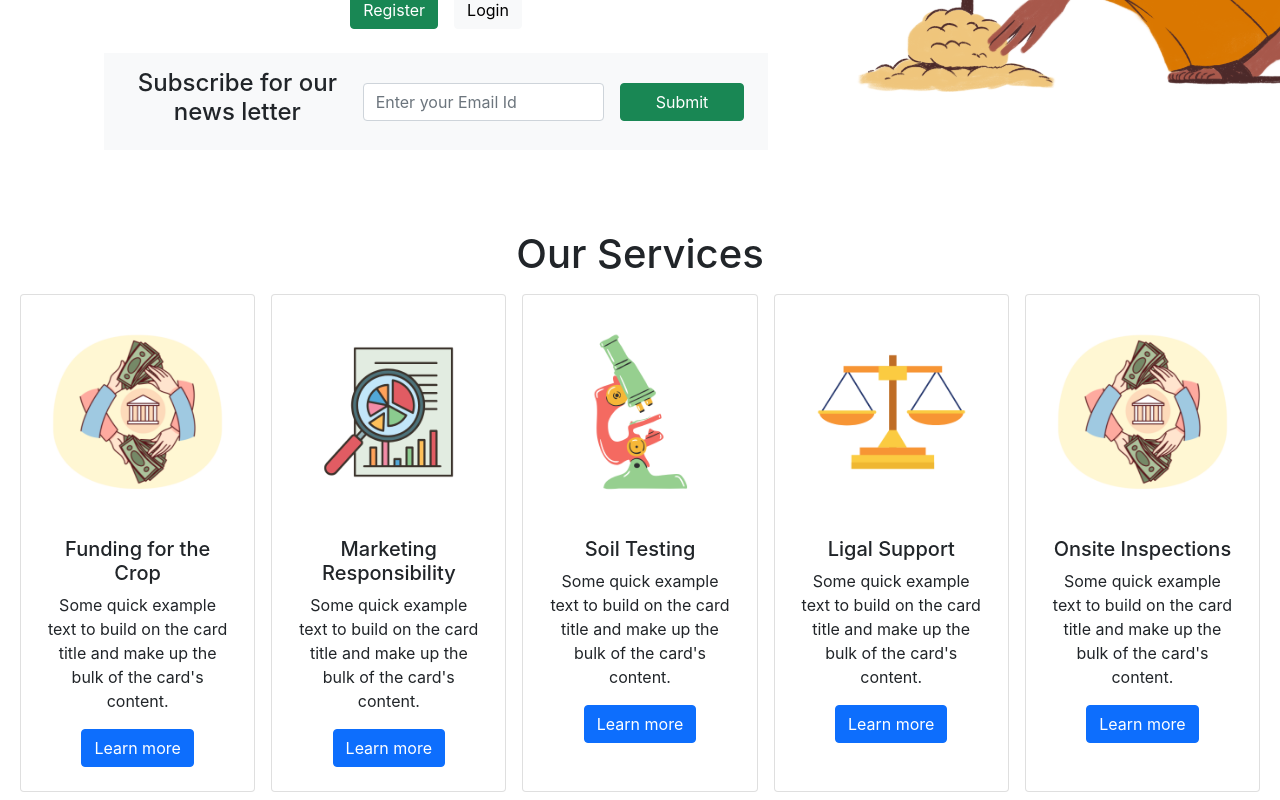
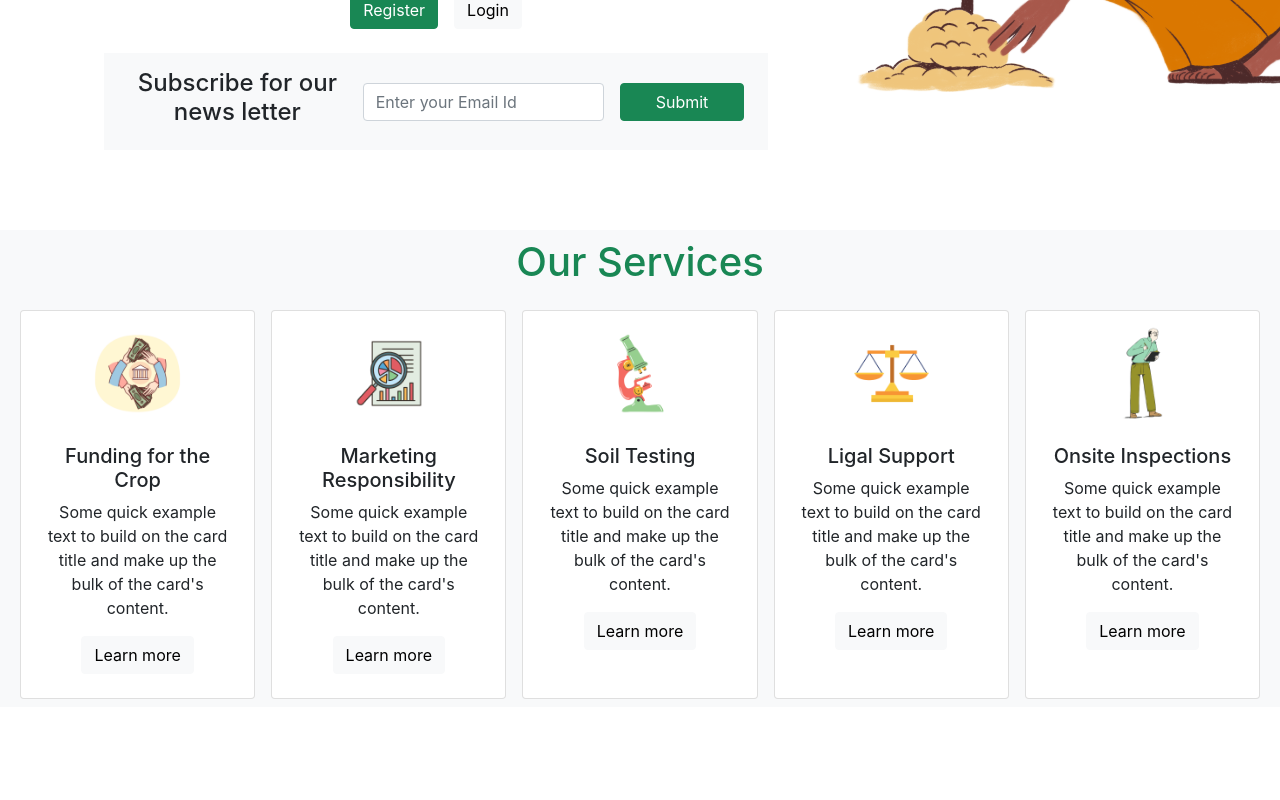
Before and after one commit to HariSirikonda/Agrivive, a React (Create React App) app: page / in a window 1280 px wide. Shown: the part 460-1260 px from the top of the page. After the commit the page ends 1167 px from the top, so only its background shows below. Built offline with nearby package versions, Linux system fonts and the light colour scheme.

Commit message:
Done Services Section

```diff
--- a/src/components/home.js
+++ b/src/components/home.js
@@ -6,6 +6,7 @@ import Loans from './images/loans.png';
 import Marketing from './images/Marketing.png';
 import Ligal from './images/ligal.png';
 import Testing from './images/testing.png';
+import Inspection from './images/inspection.png';
 
 function Home() {
     const myStyle = {
@@ -37,47 +38,47 @@ function Home() {
                 </div>
             </section>
             {/* Services section */}
-            <section className='container-fluid'>
-                <h1 className='text-dark'>Our Services</h1>
+            <section className='container-fluid bg-light'>
+                <h1 className='text-success mt-2 p-2'>Our Services</h1>
                 <div className='d-flex'>
-                    <div className="card w-25 m-2 p-2">
-                        <img src={Loans} className="card-img-top" alt="Show me"></img>
+                    <div className="card d-flex w-25 m-2 p-2 align-items-center justify-content-center">
+                        <img src={Loans} className="card-img-top w-50" alt="Show me"></img>
                             <div className="card-body">
                                 <h5 className="card-title">Funding for the Crop</h5>
                                 <p className="card-text">Some quick example text to build on the card title and make up the bulk of the card's content.</p>
-                                <a href="#" className="btn btn-primary">Learn more</a>
+                                <a href="#" className="btn btn-light">Learn more</a>
                             </div>
                     </div>
-                    <div className="card w-25 m-2 p-2">
-                        <img src={Marketing} className="card-img-top" alt="Show me"></img>
+                    <div className="card d-flex w-25 m-2 p-2 align-items-center justify-content-center">
+                        <img src={Marketing} className="card-img-top w-50" alt="Show me"></img>
                             <div className="card-body">
                                 <h5 className="card-title">Marketing Responsibility</h5>
                                 <p className="card-text">Some quick example text to build on the card title and make up the bulk of the card's content.</p>
-                                <a href="#" className="btn btn-primary">Learn more</a>
+                                <a href="#" className="btn btn-light">Learn more</a>
                             </div>
                     </div>
-                    <div className="card w-25 m-2 p-2">
-                        <img src={Testing} className="card-img-top" alt="Show me"></img>
+                    <div className="card d-flex w-25 m-2 p-2 align-items-center justify-content-center">
+                        <img src={Testing} className="card-img-top w-50" alt="Show me"></img>
                             <div className="card-body">
                                 <h5 className="card-title">Soil Testing</h5>
                                 <p className="card-text">Some quick example text to build on the card title and make up the bulk of the card's content.</p>
-                                <a href="#" className="btn btn-primary">Learn more</a>
+                                <a href="#" className="btn btn-light">Learn more</a>
                             </div>
                     </div>
-                    <div className="card w-25 m-2 p-2">
-                        <img src={Ligal} className="card-img-top" alt="Show me"></img>
+                    <div className="card d-flex w-25 m-2 p-2 align-items-center justify-content-center">
+                        <img src={Ligal} className="card-img-top w-50" alt="Show me"></img>
                             <div className="card-body">
                                 <h5 className="card-title">Ligal Support</h5>
                                 <p className="card-text">Some quick example text to build on the card title and make up the bulk of the card's content.</p>
-                                <a href="#" className="btn btn-primary">Learn more</a>
+                                <a href="#" className="btn btn-light">Learn more</a>
                             </div>
                     </div>
-                    <div className="card w-25 m-2 p-2">
-                        <img src={Loans} className="card-img-top" alt="Show me"></img>
+                    <div className="card d-flex w-25 m-2 p-2 align-items-center justify-content-center">
+                        <img src={Inspection} className="card-img-top w-50" alt="Show me"></img>
                             <div className="card-body">
                                 <h5 className="card-title">Onsite Inspections</h5>
                                 <p className="card-text">Some quick example text to build on the card title and make up the bulk of the card's content.</p>
-                                <a href="#" className="btn btn-primary">Learn more</a>
+                                <a href="#" className="btn btn-light">Learn more</a>
                             </div>
                     </div>
                 </div>
```
